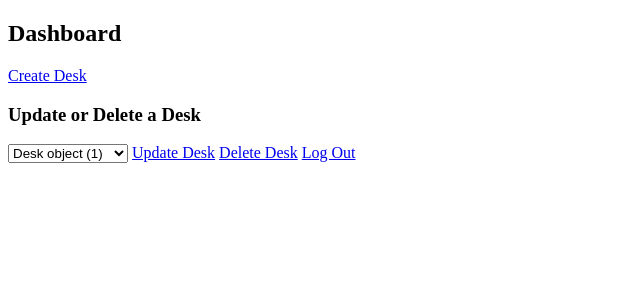
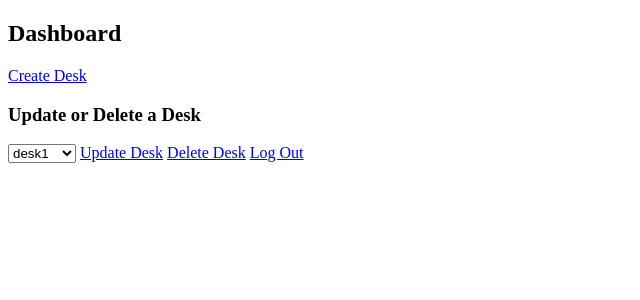
Before and after one commit to sec-maruf/Hotdeskapplication, a Django app: template hotdesk/templates/dashboard.html in a window 1280 px wide. Shown: the part 26-326 px from the top of the page, without its empty margins (0-640 px from the left). Run offline with Django 5.2, Linux system fonts and the light colour scheme; the template is opened without the code that fills it: values that come from a table or form of the project are taken from there, others are empty; data comes from the database, SQL or seed files in the repository; parts of the project's set-up code (start-up, migrations or seed data) failed here and were passed over.

Commit message:
desk object renamed to desk 1 desk 2

```diff
--- a/hotdesk/templates/dashboard.html
+++ b/hotdesk/templates/dashboard.html
@@ -11,7 +11,7 @@
     <select id="desk-select" name="desk_id">
         {% for desk in desks %}
             <!-- Set the first desk as selected by default -->
-            <option value="{{ desk.id }}" {% if forloop.first %}selected{% endif %}>{{ desk }}</option>
+            <option value="{{desk.id}}" {% if forloop.first %}selected{% endif %}>{{ desk.desk_id }}</option>
         {% endfor %}
     </select>
     <a id="update-desk" href="#" class="btn btn-primary">Update Desk</a>
--- a/hotdesk/views.py
+++ b/hotdesk/views.py
@@ -62,7 +62,7 @@ def desk_update_view(request, desk_id):
     desk = get_object_or_404(Desk, pk=desk_id)
     desk_form = DeskForm(request.POST or None, instance=desk)
     solid_form = SolidCredentialsForm(request.POST or None)
-
+    print(desk)
     if request.method == 'POST':
         if desk_form.is_valid() and solid_form.is_valid():
             updated_desk = desk_form.save(commit=False)
@@ -78,6 +78,7 @@ def desk_update_view(request, desk_id):
                 api.put_file(pod_file_url, turtle_data, 'text/turtle')
                 updated_desk.save()  # Commit the changes to the database
                 messages.success(request, "Desk updated successfully on both local and Solid POD.")
+
                 return redirect(reverse('hotdesk:desk-detail', kwargs={'desk_id':desk.id}))
             except httpx.HTTPStatusError as e:
                 messages.error(request, "Failed to update desk on Solid POD: " + str(e))
```
